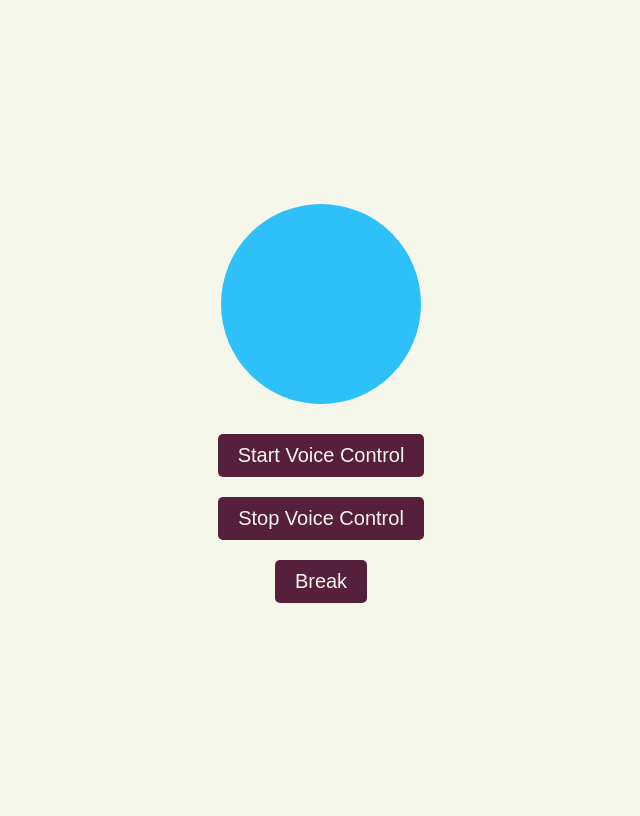
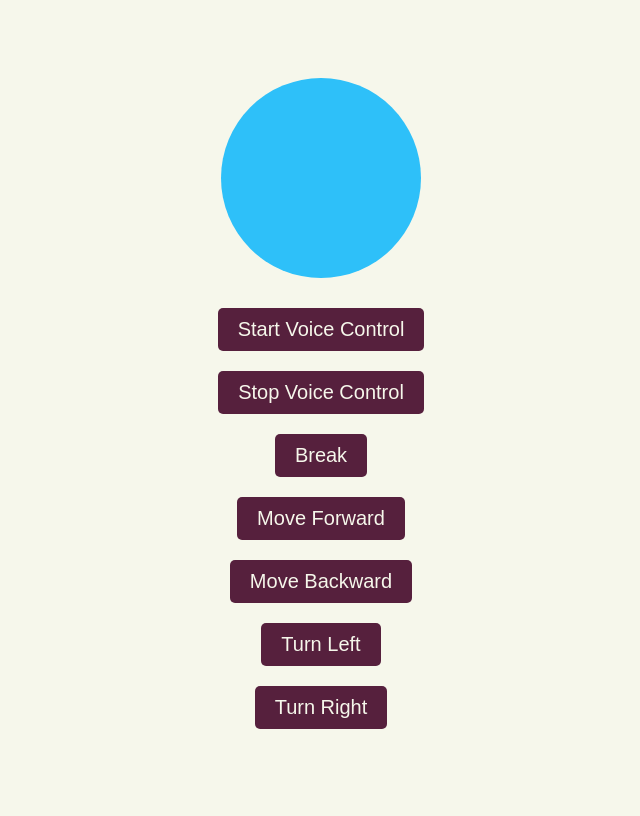
Before and after one commit to rajashekarm/MoPlus, a Python web app: template MobilityPlus/app/templates/integrate.html in a window 1280 px wide. Shown: the whole page, without its empty margins (319-959 px from the left). Run offline with Jinja, Linux system fonts and the light colour scheme; the template is opened without the code that fills it, so the values that code supplies are empty; some libraries are stand-ins or nearby versions.

Commit message:
Update integrate.html

```diff
--- a/MobilityPlus/app/templates/integrate.html
+++ b/MobilityPlus/app/templates/integrate.html
@@ -13,6 +13,11 @@
     <button id="start">Start Voice Control</button>
     <button id="stop">Stop Voice Control</button>
     <button id="break">Break</button>
+    <!-- Add the new buttons here -->
+    <button id="forward">Move Forward</button>
+    <button id="backward">Move Backward</button>
+    <button id="left">Turn Left</button>
+    <button id="right">Turn Right</button>
     <script src="../static/integrate.js"></script>
 </body>
 </html>
```
Also changed, not shown: other parts of MobilityPlus/app/templates/integrate.html (+1 -1 lines).
